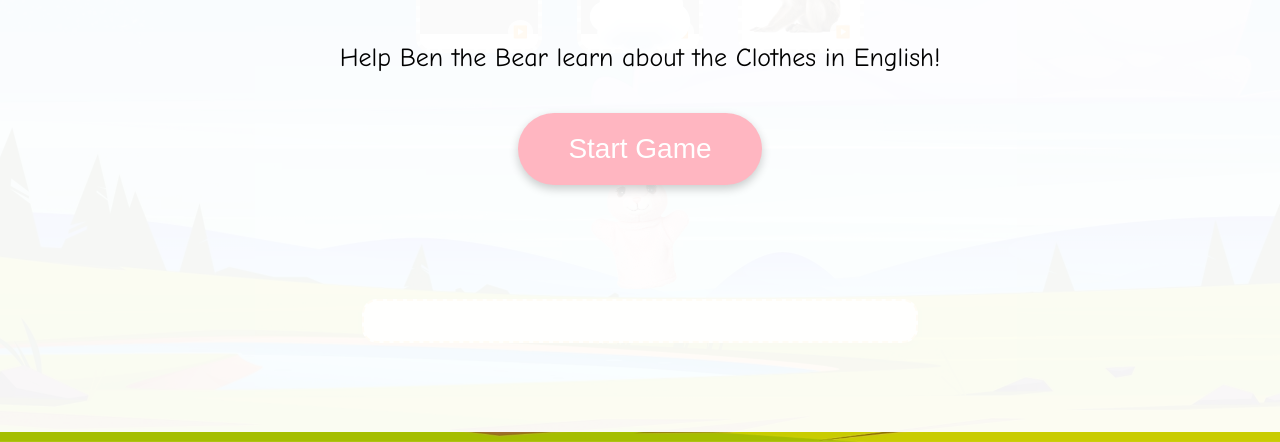
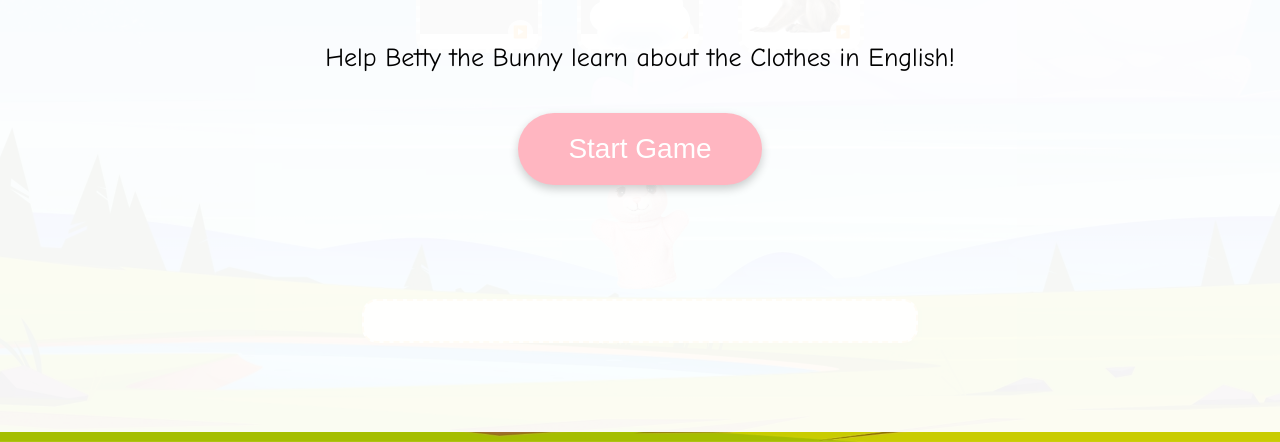
Before and after one commit to lizetteelenaas-png/BM2-Unit-8-Clothes, a plain HTML site: page Game-Conejo-BM2Clothes.html in a window 1280 px wide. Shown: the part 368-810 px from the top of the page. Drawn offline with Linux system fonts and the light colour scheme; grey boxes are pictures that could not be loaded.

Commit message:
Update Game-Conejo-BM2Clothes.html

```diff
--- a/Game-Conejo-BM2Clothes.html
+++ b/Game-Conejo-BM2Clothes.html
@@ -211,7 +211,7 @@
 
 <div class="start-screen" id="startScreen">
   <h1> 📘 Unit 8 Clothes 🖍️</h1>
-  <p>Help Ben the Bear learn about the Clothes in English!</p>
+  <p>Help Betty the Bunny learn about the Clothes in English!</p>
   <button class="start-button" onclick="startGame()">Start Game</button>
   <audio id="bgMusic" loop>
     <source src="music.mp3" type="audio/mpeg">
```
